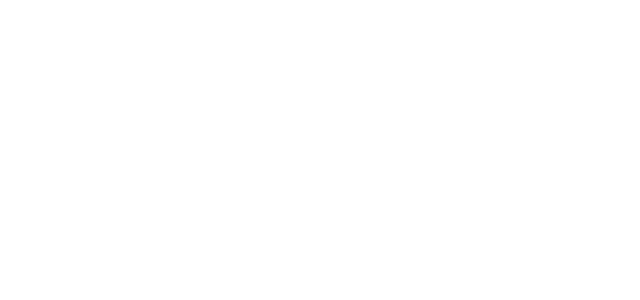
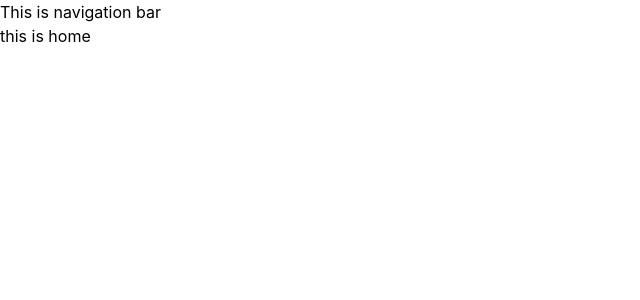
Before and after one commit to niloy143/coaching-ghor, a React (Create React App) app: page / in a window 1280 px wide. Shown: the top 300 px of the page, without its empty margins (0-640 px from the left). Built offline with nearby package versions, Linux system fonts and the light colour scheme.

Commit message:
router setup

```diff
--- a/src/App.js
+++ b/src/App.js
@@ -1,12 +1,10 @@
-import { useContext } from "react";
-import { ContextCreator } from "./ContextProvider/ContextProvider";
+import { RouterProvider } from "react-router-dom";
+import { routes } from './Routes/routes';
 
 function App() {
-  const meAndYou = useContext(ContextCreator);
+
   return (
-    <div>
-      {console.log(meAndYou)}
-    </div>
+    <RouterProvider router={routes} />
   );
 }
 
--- /dev/null
+++ b/src/Routes/routes.js
@@ -0,0 +1,15 @@
+import { createBrowserRouter } from "react-router-dom";
+import Main from "../layout/Main";
+
+export const routes = createBrowserRouter([
+    {
+        path: '/',
+        element: <Main />,
+        children: [
+            {
+                path: '/',
+                element: <div>this is home</div>
+            }
+        ]
+    }
+])
--- /dev/null
+++ b/src/components/NavigationBar.js
@@ -0,0 +1,11 @@
+import React from 'react';
+
+const NavigationBar = () => {
+    return (
+        <div>
+            This is navigation bar
+        </div>
+    );
+};
+
+export default NavigationBar;
--- /dev/null
+++ b/src/layout/Main.js
@@ -0,0 +1,14 @@
+import React from 'react';
+import { Outlet } from 'react-router-dom';
+import NavigationBar from '../components/NavigationBar';
+
+const Main = () => {
+    return (
+        <div>
+            <NavigationBar />
+            <Outlet />
+        </div>
+    );
+};
+
+export default Main;
```
